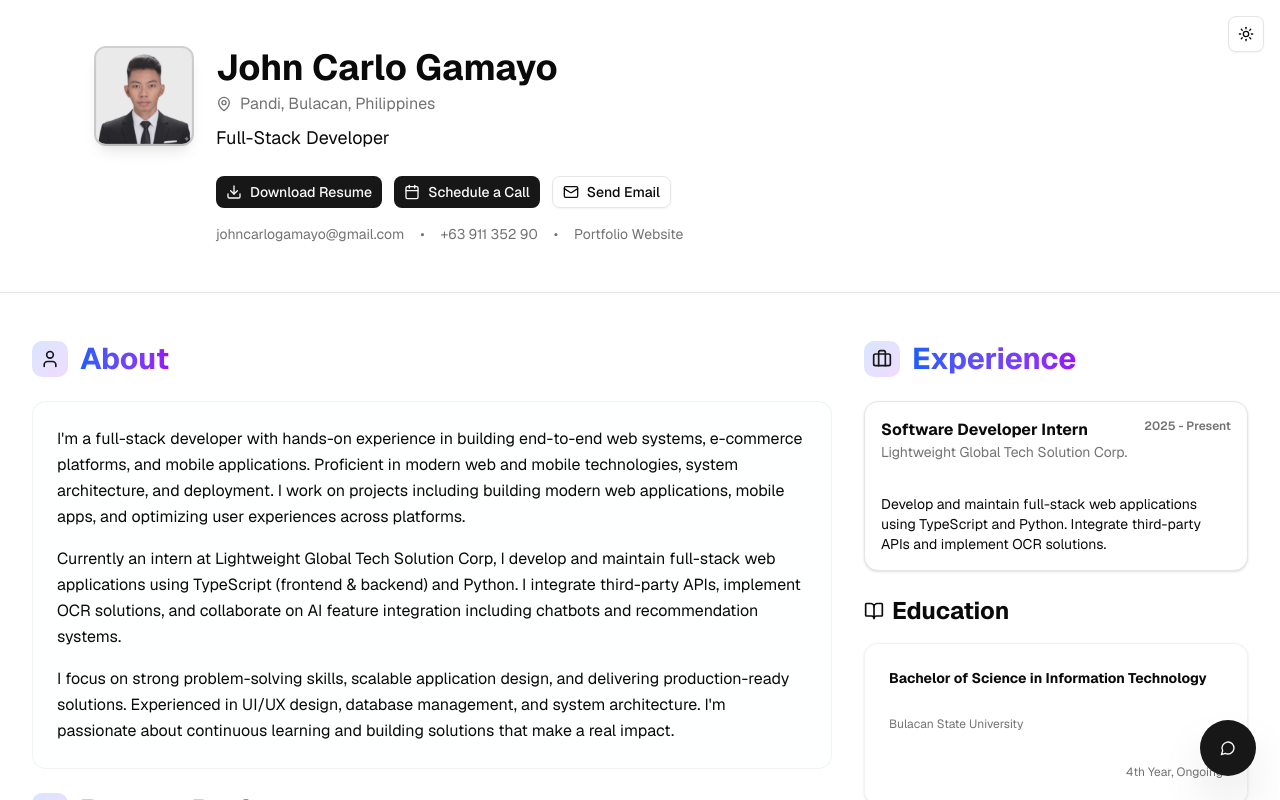
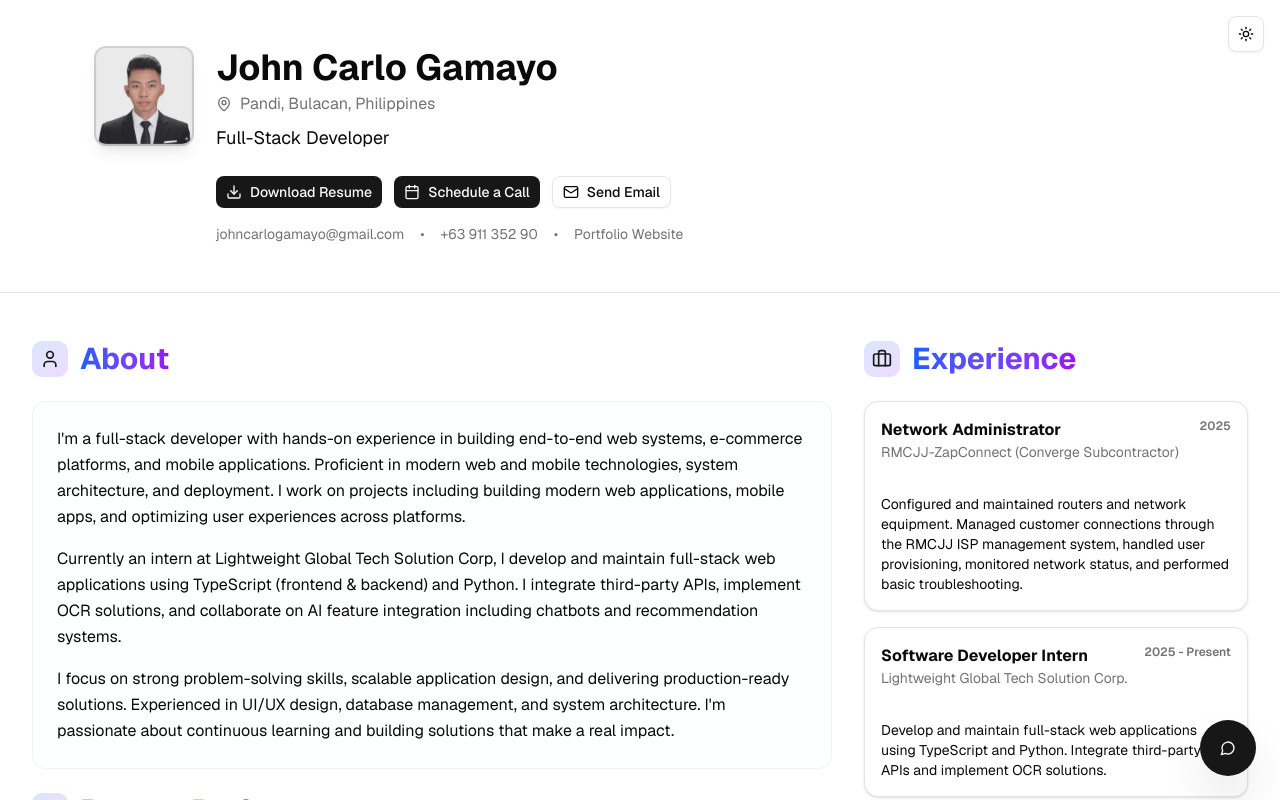
Before and after one commit to JohnCarloGamayo/newportfolio, a Next.js app: page / in a window 1280 px wide. Shown: the top 800 px of the page. Built offline with nearby package versions, Linux system fonts and the light colour scheme.

Commit message:
Add network admin experience

```diff
--- a/components/Experience.tsx
+++ b/components/Experience.tsx
@@ -5,6 +5,12 @@ import { Card } from '@/components/ui/card'
 
 export default function Experience() {
   const experiences = [
+    {
+      title: "Network Administrator",
+      company: "RMCJJ-ZapConnect (Converge Subcontractor)",
+      date: "2025",
+      description: "Configured and maintained routers and network equipment. Managed customer connections through the RMCJJ ISP management system, handled user provisioning, monitored network status, and performed basic troubleshooting."
+    },
     {
       title: "Software Developer Intern",
       company: "Lightweight Global Tech Solution Corp.",
```
